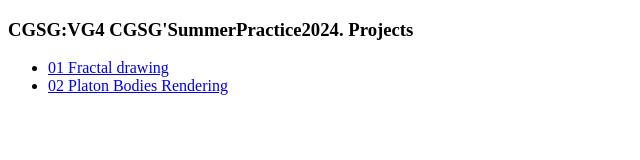
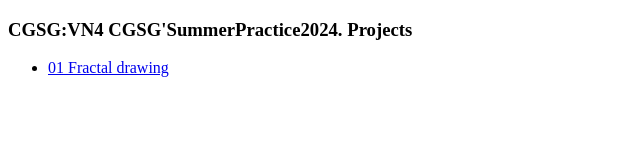
Before and after one commit to Vov4iK44/Vov4iK44.github.io, a plain HTML site: page index.html in a window 1280 px wide. Shown: the whole page, without its empty margins (0-640 px from the left). Drawn offline with Linux system fonts and the light colour scheme.

Commit message:
Update index.html

```diff
--- a/index.html
+++ b/index.html
@@ -4,7 +4,7 @@
     <meta name="google" content="notranslate">
     <meta charset="utf-8" />
     <link rel="shortcut icon" href="/images/favcgsg.png" type="image/png" />
-    <title>CGSG:VG4 CGSG'SummerPractice2024. Projects</title>
+    <title>CGSG:VN4 CGSG'SummerPractice2024. Projects</title>
     <style>
       .box {
         display: inline-block;
@@ -15,10 +15,9 @@
     </style>
   </head>
   <body>
-    <h3>CGSG:VG4 CGSG'SummerPractice2024. Projects</h3>
+    <h3>CGSG:VN4 CGSG'SummerPractice2024. Projects</h3>
     <ul>
       <li><a href="01-fractal/">01 Fractal drawing</a></li>
-      <li><a href="02-platon/">02 Platon Bodies Rendering</a></li>
     </ul>
   </body>
 </html>
```
